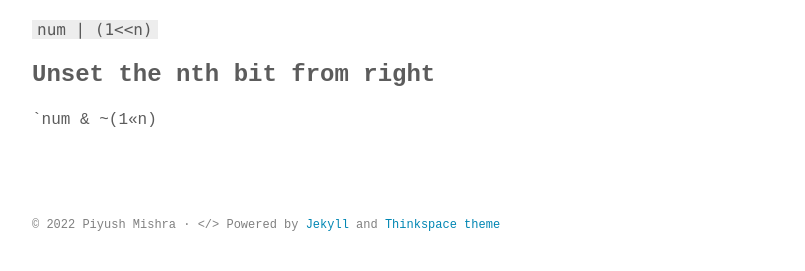
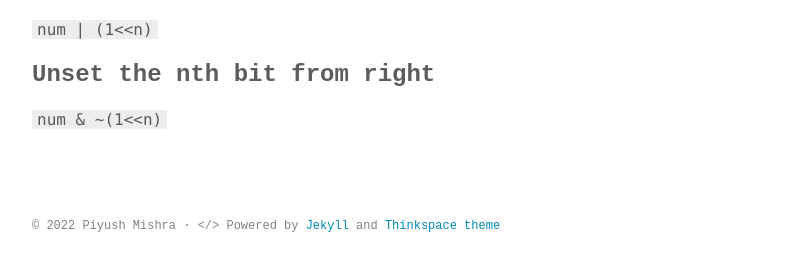
Before and after one commit to piymis/piymis.github.io, a Jekyll site: the page built from _posts/2022-02-06-bit-manipulation.markdown, in a window 1280 px wide. Shown: the part 443-714 px from the top of the page, without its empty margins (232-1037 px from the left). Built offline with Jekyll 4.4.1, drawn with Linux system fonts in a browser that asks for light colours; some web fonts are replaced; our own code applies the rules of GitHub Pages for plain Markdown files; a script that is not in the unit is left out.

```diff
--- a/_posts/2022-02-06-bit-manipulation.markdown
+++ b/_posts/2022-02-06-bit-manipulation.markdown
@@ -19,4 +19,4 @@ categories:
 
 ### Unset the nth bit from right
 
-`num & ~(1<<n)
+`num & ~(1<<n)`
```
